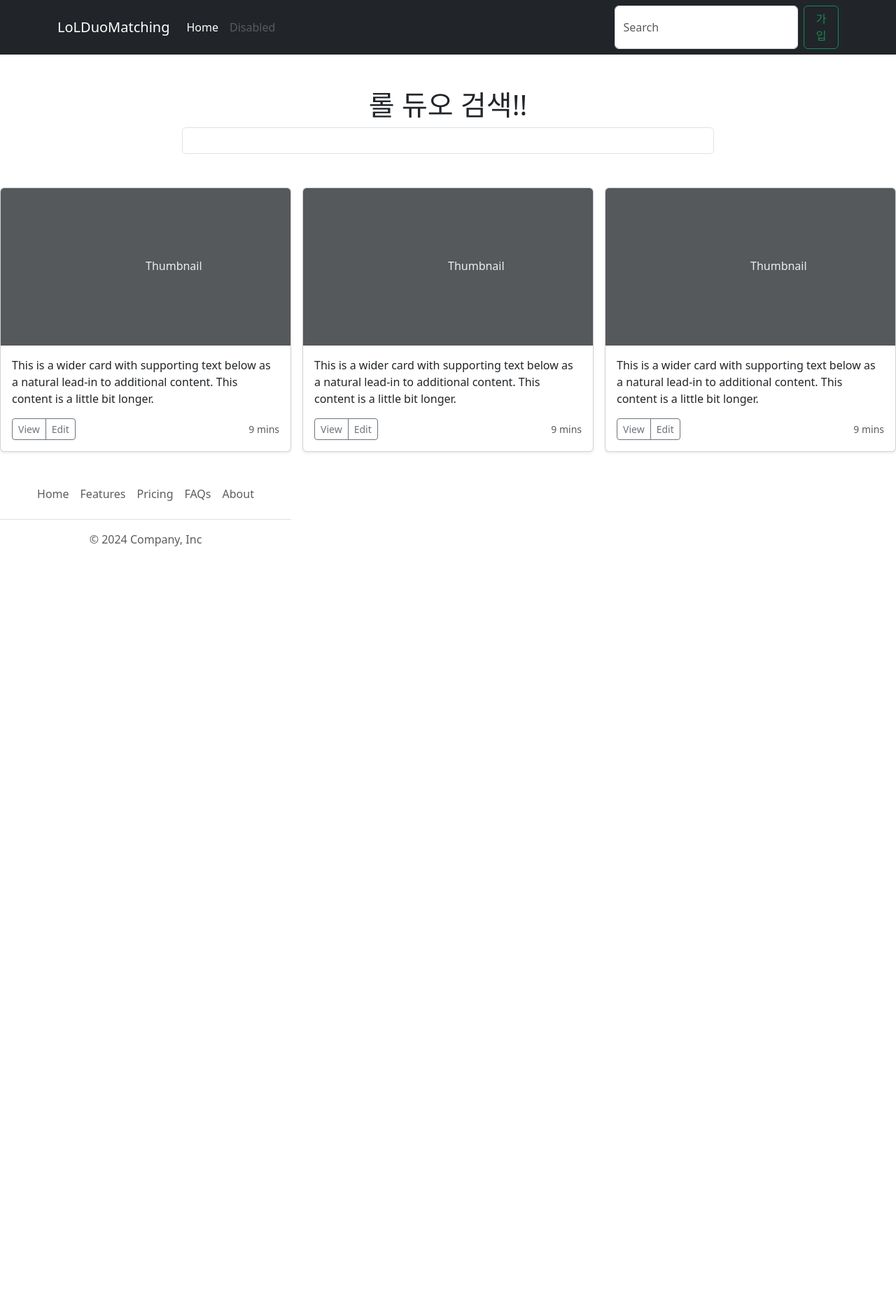
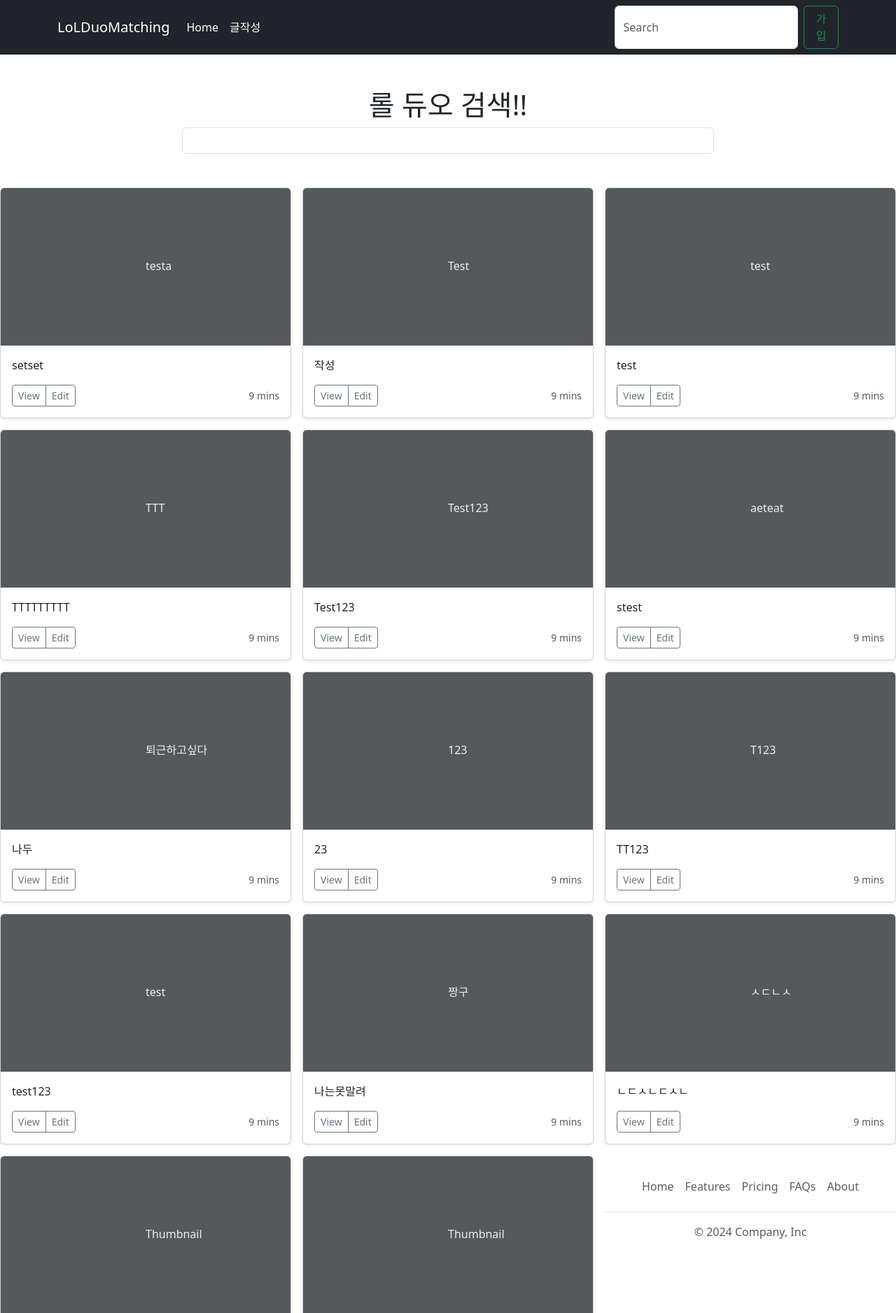
Before and after one commit to powerbatterybb/LoLDuoMatching, a Django app: page /post/ in a window 1280 px wide. Shown: the top 1877 px of the page at 70% size. Before the commit the page ends 781 px from the top, so only its background shows below. Run offline with Django 4.2, Linux system fonts and the light colour scheme; data comes from the database, SQL or seed files in the repository; both versions use the stored data as it was after the commit.

Commit message:
게시글 렌더링 개선

```diff
--- a/post/templates/post/index.html
+++ b/post/templates/post/index.html
@@ -26,7 +26,7 @@
                     </li>
                     </li>
                     <li class="nav-item">
-                        <a class="nav-link disabled">Disabled</a>
+                        <a href="/post/register" class="nav-link active">글작성</a>
                     </li>
                 </ul>
                 <form class="d-flex" role="search">
@@ -47,6 +47,8 @@
     </div>
 
     <div class="row row-cols-1 row-cols-sm-2 row-cols-md-3 g-3">
+        {% for post in posts %}
+
         <div class="col">
             <div class="card shadow-sm">
                 <svg class="bd-placeholder-img card-img-top" width="100%" height="225"
@@ -54,11 +56,10 @@
                     preserveAspectRatio="xMidYMid slice" focusable="false">
                     <title>Placeholder</title>
                     <rect width="100%" height="100%" fill="#55595c"></rect><text x="50%" y="50%" fill="#eceeef"
-                        dy=".3em">Thumbnail</text>
+                        dy=".3em">{{post.title}}</text>
                 </svg>
                 <div class="card-body">
-                    <p class="card-text">This is a wider card with supporting text below as a natural lead-in to
-                        additional content. This content is a little bit longer.</p>
+                    <p class="card-text">{{post.contents}}</p>
                     <div class="d-flex justify-content-between align-items-center">
                         <div class="btn-group">
                             <button type="button" class="btn btn-sm btn-outline-secondary">View</button>
@@ -69,6 +70,9 @@
                 </div>
             </div>
         </div>
+
+        {% endfor%}
+
         <div class="col">
             <div class="card shadow-sm">
                 <svg class="bd-placeholder-img card-img-top" width="100%" height="225"
```
Also changed, not shown: db.sqlite3.
